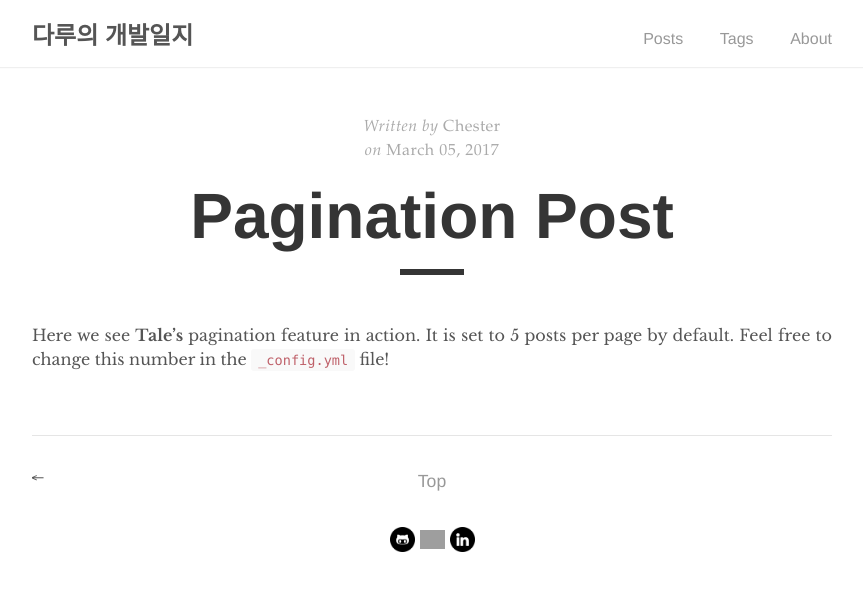
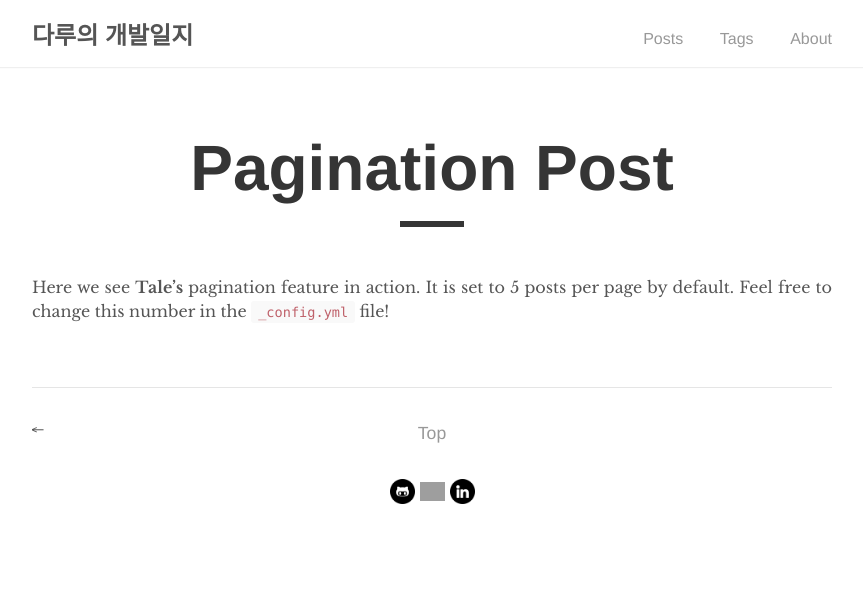
Before and after one commit to daru1027/daru1027.github.io, a Jekyll site: the page built from _posts/2017-03-05-pagination-post.md, in a window 1280 px wide. Shown: the top 591 px of the page, without its empty margins (208-1071 px from the left). Built offline with Jekyll 4.4.1, drawn with Linux system fonts in a browser that asks for light colours; grey boxes are pictures that could not be loaded.

Commit message:
CHG: post info 변경

```diff
--- a/_layouts/post.html
+++ b/_layouts/post.html
@@ -3,19 +3,19 @@ layout: default
 ---
 
 <div class="post">
-  <div class="post-info">
-    <span>Written by</span>
-    {% if page.author %}
-        {{ page.author }}
-    {% else %}
-        {{ site.author.name }}
-    {% endif %}
+<!--  <div class="post-info">-->
+<!--    <span>Written by</span>-->
+<!--    {% if page.author %}-->
+<!--        {{ page.author }}-->
+<!--    {% else %}-->
+<!--        {{ site.author.name }}-->
+<!--    {% endif %}-->
 
-    {% if page.date %}
-      <br>
-      <span>on&nbsp;</span><time datetime="{{ page.date }}">{{ page.date | date: "%B %d, %Y" }}</time>
-    {% endif %}
-  </div>
+<!--    {% if page.date %}-->
+<!--      <br>-->
+<!--      <span>on&nbsp;</span><time datetime="{{ page.date }}">{{ page.date | date: "%B %d, %Y" }}</time>-->
+<!--    {% endif %}-->
+<!--  </div>-->
 
   <h1 class="post-title">{{ page.title }}</h1>
   <div class="post-line"></div>
```
